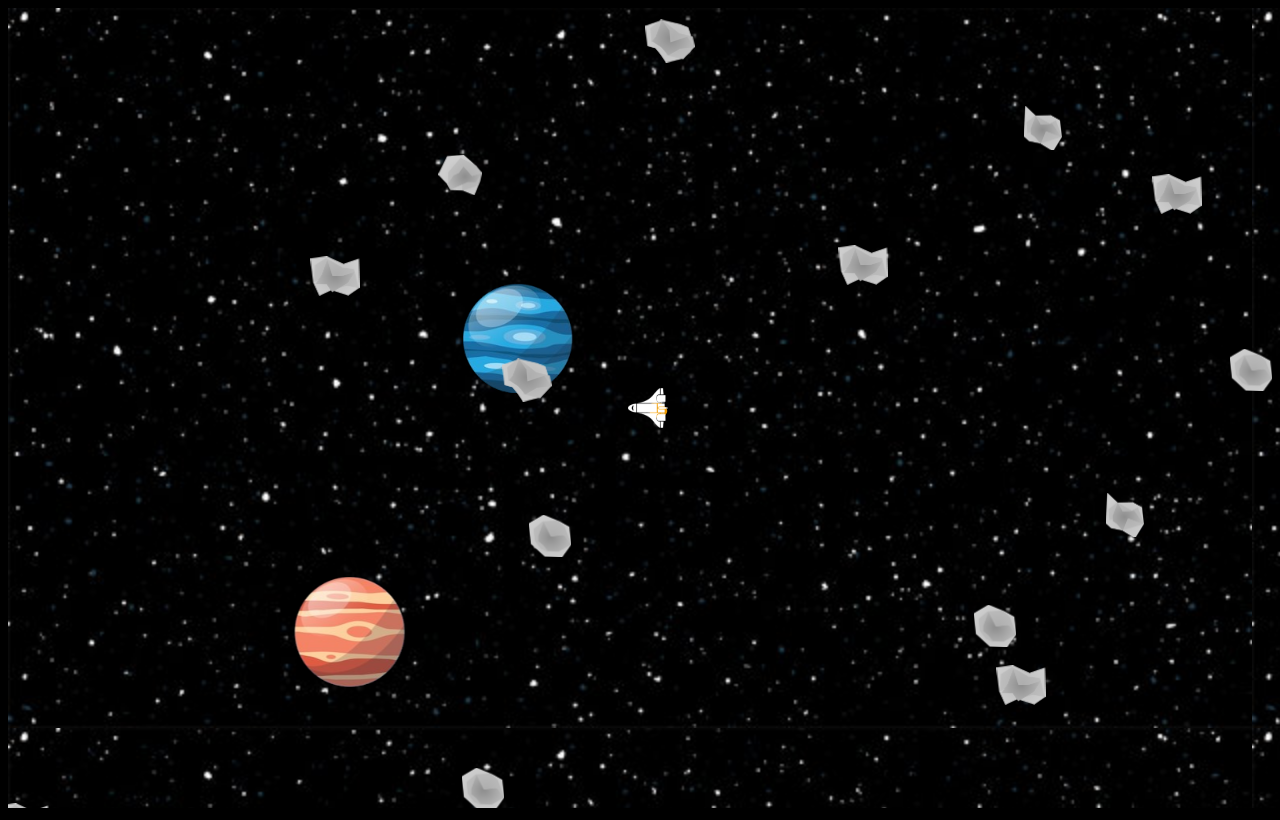
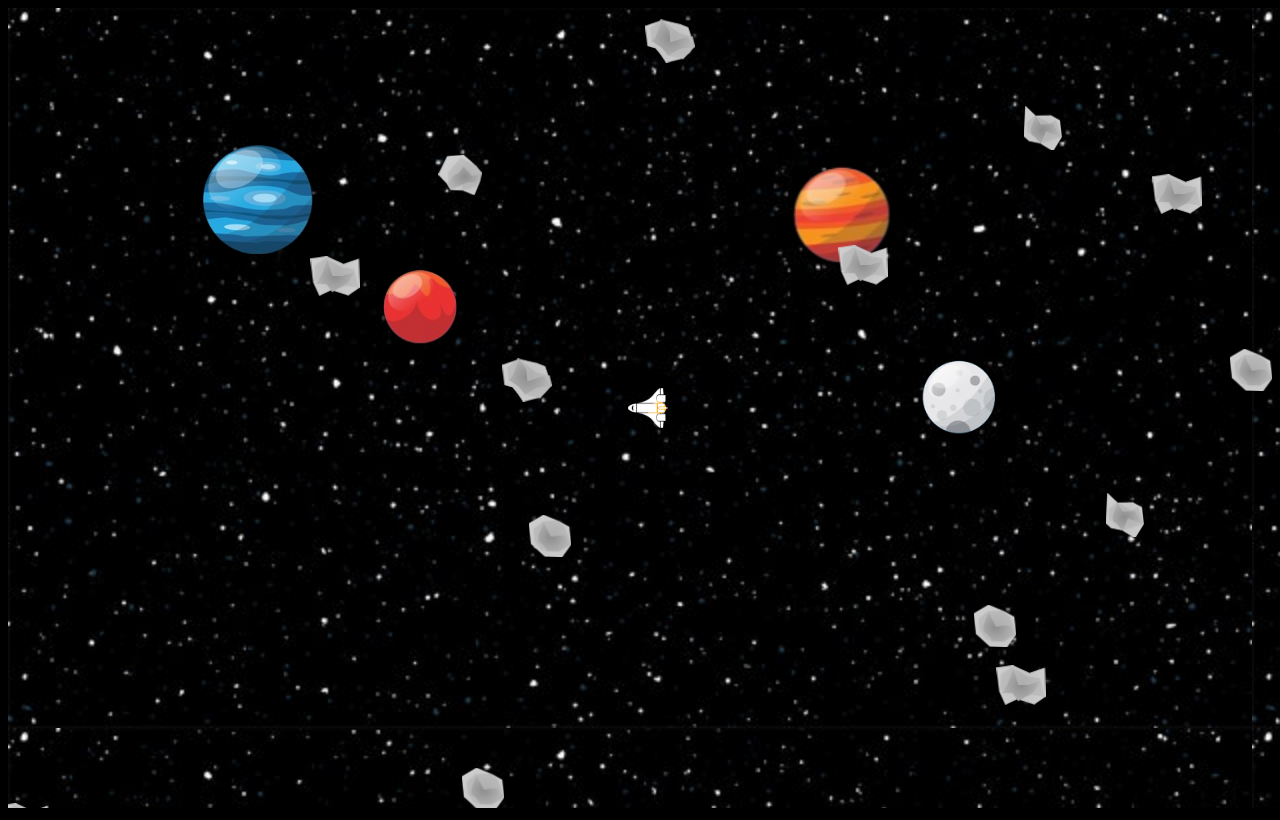
Before and after one commit to NguyenPham0608/Space-Orbit, a plain HTML site: page index.html in a window 1280 px wide. Drawn offline with Linux system fonts and the light colour scheme; animation ran at ten frames a second.

Commit message:
organization

```diff
--- a/game.js
+++ b/game.js
@@ -78,7 +78,9 @@ export default class Game{
     this.background.draw(ctx)
     this.coins.forEach(coin=>coin.draw(ctx))
 
+    this.player.update()
     this.player.tether.draw(ctx)
+
     this.player.draw(ctx)
 
   }
--- a/player/player.js
+++ b/player/player.js
@@ -24,6 +24,7 @@ export default class Player {
     this.img.onload = () => {
       this.isImageLoaded = true;
     };
+    this.destroyed = false;
     this.trailParticles = []; // Array to store trail particles
     this.coinEffectParticles = []; // Array to store coin collection particles
     this.coinsCollected = 0; // Initialize coin counter
@@ -40,6 +41,7 @@ export default class Player {
       audio.volume = 0.7;
       this.coinSoundPool.push(audio);
     }
+    this.angle = 0; // Store the player's facing angle
   }
 
   rotateAround(centerPos, distance, deltaTime) {
@@ -50,12 +52,14 @@ export default class Player {
     this.y = newY;
   }
 
-  draw(ctx) {
+  update() {
+    // Reset attachment state and tether properties
     this.attached = false;
     this.tether.tetherEndX = this.x - this.game.camX + window.innerWidth / 2;
     this.tether.tetherEndY = this.y - this.game.camY + window.innerHeight / 2;
     this.tether.tetherLength = 0;
 
+    // Attachment logic
     if (this.game.space) {
       if (this.tetheredPlanet) {
         // Stay attached to the current planet
@@ -67,7 +71,12 @@ export default class Player {
         let dist = Math.hypot(dx, dy);
 
         if (dist < 200) {
-          dist -= 0.01;
+          if (dist < planet.radius - planet.radius / 2) {
+            if (Math.abs(this.vx) > 3 || Math.abs(this.vy) > 3) {
+              this.destroyed = true;
+            }
+          }
+          dist -= 0.5;
           this.distToPlanet = dist;
           this.tether.tetherEndX = planetX;
           this.tether.tetherEndY = planetY;
@@ -140,7 +149,7 @@ export default class Player {
           this.attached = true;
           this.lastPlanetX = planet.x;
           this.lastPlanetY = planet.y;
-          this.tetheredPlanet = planet; // Lock onto this planet
+          this.tetheredPlanet = planet;
 
           if (!this.wasAttached) {
             this.latchSound.currentTime = 0;
@@ -171,17 +180,17 @@ export default class Player {
         }
       }
     } else if (this.wasAttached && !this.attached) {
-      // Detachment moment: calculate fling velocity
+      // Detachment logic: calculate fling velocity
       this.flingSound.currentTime = 0;
       this.flingSound.play();
       const dx = this.x - this.lastPlanetX;
       const dy = this.y - this.lastPlanetY;
       let flingDx, flingDy;
       if (this.rotationSpeed > 0) {
-        flingDx = -dy; // Counterclockwise: left perpendicular
+        flingDx = -dy; // Counterclockwise
         flingDy = dx;
       } else {
-        flingDx = dy; // Clockwise: right perpendicular
+        flingDx = dy; // Clockwise
         flingDy = -dx;
       }
       const length = Math.hypot(flingDx, flingDy);
@@ -194,15 +203,14 @@ export default class Player {
         this.vy = 0;
       }
       this.wasAttached = false;
-      this.tetheredPlanet = null; // Clear tethered planet on detach
+      this.tetheredPlanet = null;
     }
 
+    // Free movement and input handling
     if (!this.attached) {
-      // Free movement: update position and handle input
       this.x += this.vx;
       this.y += this.vy;
 
-      // Update velocity only if input is provided
       if (this.game.left) {
         this.vx = -3;
       } else if (this.game.right) {
@@ -215,64 +223,34 @@ export default class Player {
       }
     }
 
-    // Control engine sound
-
-
+    // Update camera position
     this.game.camX += 0.02 * (this.x - this.game.camX);
     this.game.camY += 0.02 * (this.y - this.game.camY);
 
-    // Calculate player's center position
-    const centerX = this.x - this.game.camX + window.innerWidth / 2;
-    const centerY = this.y - this.game.camY + window.innerHeight / 2;
-
-    // Draw coin effect particles (before player for layering)
-    ctx.fillStyle = "gold";
-    this.coinEffectParticles = this.coinEffectParticles.filter(particle => {
-      particle.worldX += particle.vx;
-      particle.worldY += particle.vy;
-      particle.vx *= 0.95; // Slow down over time
-      particle.vy *= 0.95;
-      particle.opacity -= 0.05; // Fade out
-      particle.size *= 0.95; // Shrink
-      if (particle.opacity > 0 && particle.size > 0.1) {
-        const screenX = particle.worldX - this.game.camX + window.innerWidth / 2;
-        const screenY = particle.worldY - this.game.camY + window.innerHeight / 2;
-        ctx.globalAlpha = particle.opacity;
-        ctx.beginPath();
-        ctx.arc(screenX, screenY, particle.size, 0, Math.PI * 2);
-        ctx.fill();
-        return true;
-      } else {
-        return false;
-      }
-    });
-    ctx.globalAlpha = 1; // Reset alpha
-
-    // Compute angle for trail and drawing
-    let angle;
+    // Calculate and store angle for particle positioning and drawing
     if (this.attached) {
       const dx = this.lastPlanetX - this.x;
       const dy = this.lastPlanetY - this.y;
       const perpX = this.rotationSpeed > 0 ? -dy : dy;
       const perpY = this.rotationSpeed > 0 ? dx : -dx;
-      angle = Math.atan2(perpY, perpX);
+      this.angle = Math.atan2(perpY, perpX);
     } else {
-      angle = Math.atan2(this.vy, this.vx) - Math.PI;
       if (this.vx === 0 && this.vy === 0) {
-        angle = 0;
+        this.angle = 0;
+      } else {
+        this.angle = Math.atan2(this.vy, this.vx) - Math.PI;
       }
     }
-    const facingAngle = angle - Math.PI / 2;
 
-    // Add trail particle with randomness
-    const offset = 10; // 20 pixels behind the rocket
-    const particleBaseX = this.x - offset * Math.cos(facingAngle - Math.PI / 2);
-    const particleBaseY = this.y - offset * Math.sin(facingAngle - Math.PI / 2);
-    const randomOffsetX = (Math.random() - 0.5) * 10; // Random offset within ±5 pixels
+    // Add trail particle
+    const offset = 10;
+    const particleBaseX = this.x + offset * Math.cos(this.angle);
+    const particleBaseY = this.y + offset * Math.sin(this.angle);
+    const randomOffsetX = (Math.random() - 0.5) * 10;
     const randomOffsetY = (Math.random() - 0.5) * 10;
     const particleWorldX = particleBaseX + randomOffsetX;
     const particleWorldY = particleBaseY + randomOffsetY;
-    const initialSize = 4 + Math.random() * 3; // Random size between 4 and 7
+    const initialSize = 4 + Math.random() * 3;
     this.trailParticles.push({
       worldX: particleWorldX,
       worldY: particleWorldY,
@@ -280,65 +258,25 @@ export default class Player {
       size: initialSize
     });
 
-    // Draw trail particles
-    ctx.fillStyle = "orange";
+    // Update trail particles
     this.trailParticles = this.trailParticles.filter(particle => {
-      particle.opacity -= 0.03 + Math.random() * 0.02; // Slightly random fade rate
-      particle.size *= 0.95; // Shrink by 5% each frame
-      if (particle.opacity > 0 && particle.size > 0.5) {
-        const screenX = particle.worldX - this.game.camX + window.innerWidth / 2;
-        const screenY = particle.worldY - this.game.camY + window.innerHeight / 2;
-        ctx.globalAlpha = particle.opacity;
-        ctx.beginPath();
-        ctx.arc(screenX, screenY, particle.size, 0, Math.PI * 2);
-        ctx.fill();
-        return true;
-      } else {
-        return false;
-      }
+      particle.opacity -= 0.03 + Math.random() * 0.02;
+      particle.size *= 0.95;
+      return particle.opacity > 0 && particle.size > 0.5;
     });
-    ctx.globalAlpha = 1; // Reset alpha
 
-    // Draw the player image
-    if (this.isImageLoaded) {
-      const drawWidth = this.radius * 4;
-      const drawHeight = this.radius * 4;
-      const drawX = centerX - drawWidth / 2;
-      const drawY = centerY - drawHeight / 2;
+    // Update coin effect particles
+    this.coinEffectParticles = this.coinEffectParticles.filter(particle => {
+      particle.worldX += particle.vx;
+      particle.worldY += particle.vy;
+      particle.vx *= 0.95;
+      particle.vy *= 0.95;
+      particle.opacity -= 0.02;
+      particle.size *= 0.95;
+      return particle.opacity > 0 && particle.size > 0.1;
+    });
 
-      // Apply filter to make the image white
-      ctx.filter = "saturate(0%) brightness(500%)";
-
-      // Save context, apply rotation, and draw image
-      ctx.save();
-      ctx.translate(centerX, centerY);
-      ctx.rotate(angle - Math.PI / 2);
-      ctx.drawImage(
-        this.img,
-        -drawWidth / 2,
-        -drawHeight / 2,
-        drawWidth,
-        drawHeight
-      );
-      ctx.restore();
-
-      // Reset filter
-      ctx.filter = "none";
-    } else {
-      // Fallback: Draw a lime circle if image isn't loaded
-      ctx.fillStyle = "lime";
-      ctx.beginPath();
-      ctx.arc(
-        centerX,
-        centerY,
-        this.radius,
-        0,
-        Math.PI * 2
-      );
-      ctx.fill();
-    }
-
-    // Coin collection logic with particle effect and sound
+    // Coin collection logic
     this.game.coins.forEach(coin => {
       const dx = coin.x - this.x;
       const dy = coin.y - this.y;
@@ -346,16 +284,14 @@ export default class Player {
       if (dist < 40) {
         this.coinsCollected++;
         this.game.coins.splice(this.game.coins.indexOf(coin), 1);
-        // Play coin sound from pool
         const availableSound = this.coinSoundPool.find(audio => audio.paused || audio.ended);
         if (availableSound) {
           availableSound.currentTime = 0;
           availableSound.play();
         }
-        // Create 15 particles for the coin collection effect
         for (let i = 0; i < 15; i++) {
           const angle = Math.random() * 2 * Math.PI;
-          const speed = 1 + Math.random() * 2; // Speed between 1 and 3
+          const speed = 1 + Math.random() * 2;
           const vx = speed * Math.cos(angle);
           const vy = speed * Math.sin(angle);
           this.coinEffectParticles.push({
@@ -370,4 +306,61 @@ export default class Player {
       }
     });
   }
+
+  draw(ctx) {
+    // Calculate player's center position
+    const centerX = this.x - this.game.camX + window.innerWidth / 2;
+    const centerY = this.y - this.game.camY + window.innerHeight / 2;
+
+    // Draw coin effect particles
+    ctx.fillStyle = "gold";
+    this.coinEffectParticles.forEach(particle => {
+      const screenX = particle.worldX - this.game.camX + window.innerWidth / 2;
+      const screenY = particle.worldY - this.game.camY + window.innerHeight / 2;
+      ctx.globalAlpha = particle.opacity;
+      ctx.beginPath();
+      ctx.arc(screenX, screenY, particle.size, 0, Math.PI * 2);
+      ctx.fill();
+    });
+    ctx.globalAlpha = 1;
+
+    // Draw trail particles
+    ctx.fillStyle = "orange";
+    this.trailParticles.forEach(particle => {
+      const screenX = particle.worldX - this.game.camX + window.innerWidth / 2;
+      const screenY = particle.worldY - this.game.camY + window.innerHeight / 2;
+      ctx.globalAlpha = particle.opacity;
+      ctx.beginPath();
+      ctx.arc(screenX, screenY, particle.size, 0, Math.PI * 2);
+      ctx.fill();
+    });
+    ctx.globalAlpha = 1;
+
+    // Draw the player image
+    if (this.isImageLoaded) {
+      const drawWidth = this.radius * 4;
+      const drawHeight = this.radius * 4;
+      const drawX = centerX - drawWidth / 2;
+      const drawY = centerY - drawHeight / 2;
+
+      ctx.filter = "saturate(0%) brightness(500%)";
+      ctx.save();
+      ctx.translate(centerX, centerY);
+      ctx.rotate(this.angle - Math.PI / 2);
+      ctx.drawImage(
+        this.img,
+        -drawWidth / 2,
+        -drawHeight / 2,
+        drawWidth,
+        drawHeight
+      );
+      ctx.restore();
+      ctx.filter = "none";
+    } else {
+      ctx.fillStyle = "lime";
+      ctx.beginPath();
+      ctx.arc(centerX, centerY, this.radius, 0, Math.PI * 2);
+      ctx.fill();
+    }
+  }
 }
--- a/player/tether.js
+++ b/player/tether.js
@@ -12,6 +12,6 @@ export default class Tether{
       ctx.lineWidth=3
       ctx.moveTo(this.player.x+window.innerWidth/2 - this.game.camX, this.player.y+window.innerHeight/2 - this.game.camY)
       ctx.lineTo(this.tetherEndX,this.tetherEndY)
-      ctx.stroke()
+      // ctx.stroke()
     }
   }
--- a/scene/background.js
+++ b/scene/background.js
@@ -5,13 +5,14 @@ export default class Background {
     this.game = game;
     this.camX = this.game.camX;
     this.camY = this.game.camY;
-    this.numPlanets = 50;
+    this.numPlanets = 300;
     this.planets = [];
+    this.scaleFactor=1.2
     for (let i = 0; i < this.numPlanets; i++) {
       this.planets.push(
         new Planet(
-          getRandomArbitrary(-1000, 1000)*2,
-          getRandomArbitrary(-1000, 1000)*2,
+          getRandomArbitrary(-5000, 5000)*this.scaleFactor,
+          getRandomArbitrary(-5000, 5000)*this.scaleFactor,
           getRandomArbitrary(20, 60),
           this.game
         )
--- a/style.css
+++ b/style.css
@@ -1,6 +1,19 @@
 body {
     background: #000;
-    color: #fff;
     font-family: sans-serif;
     overflow:hidden;
 }
+
+/* #message-obj {
+    position: absolute;
+    top: 50%;
+    left: 50%;
+    transform: translate(-50%, -50%);
+    text-align: center;
+    font-size: 24px;
+    width: 100px;
+    height: 100px;
+    line-height: 100px;
+    color: #000;
+    background-color: #fff;
+} */
```
Also changed, not shown: index.html (+4 -0 lines).
